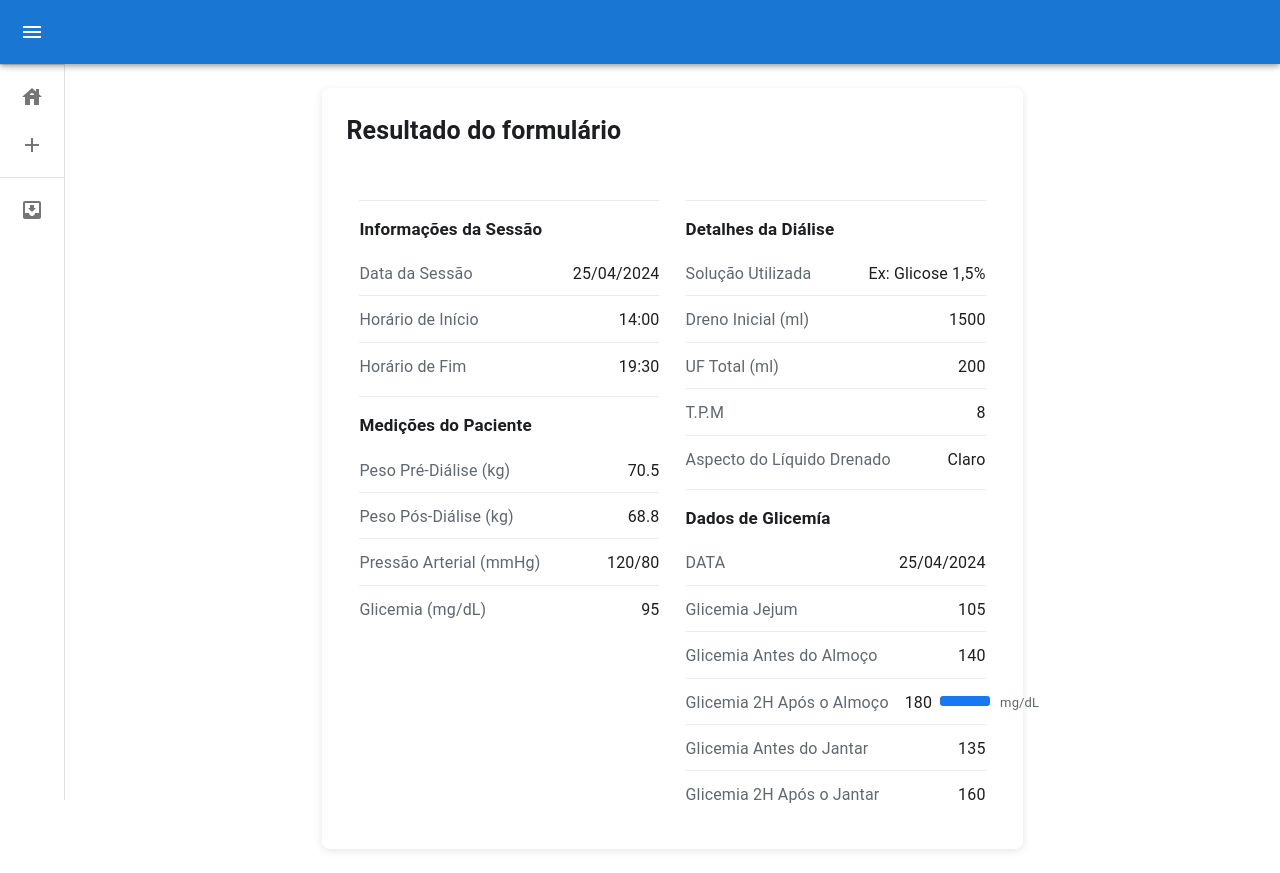
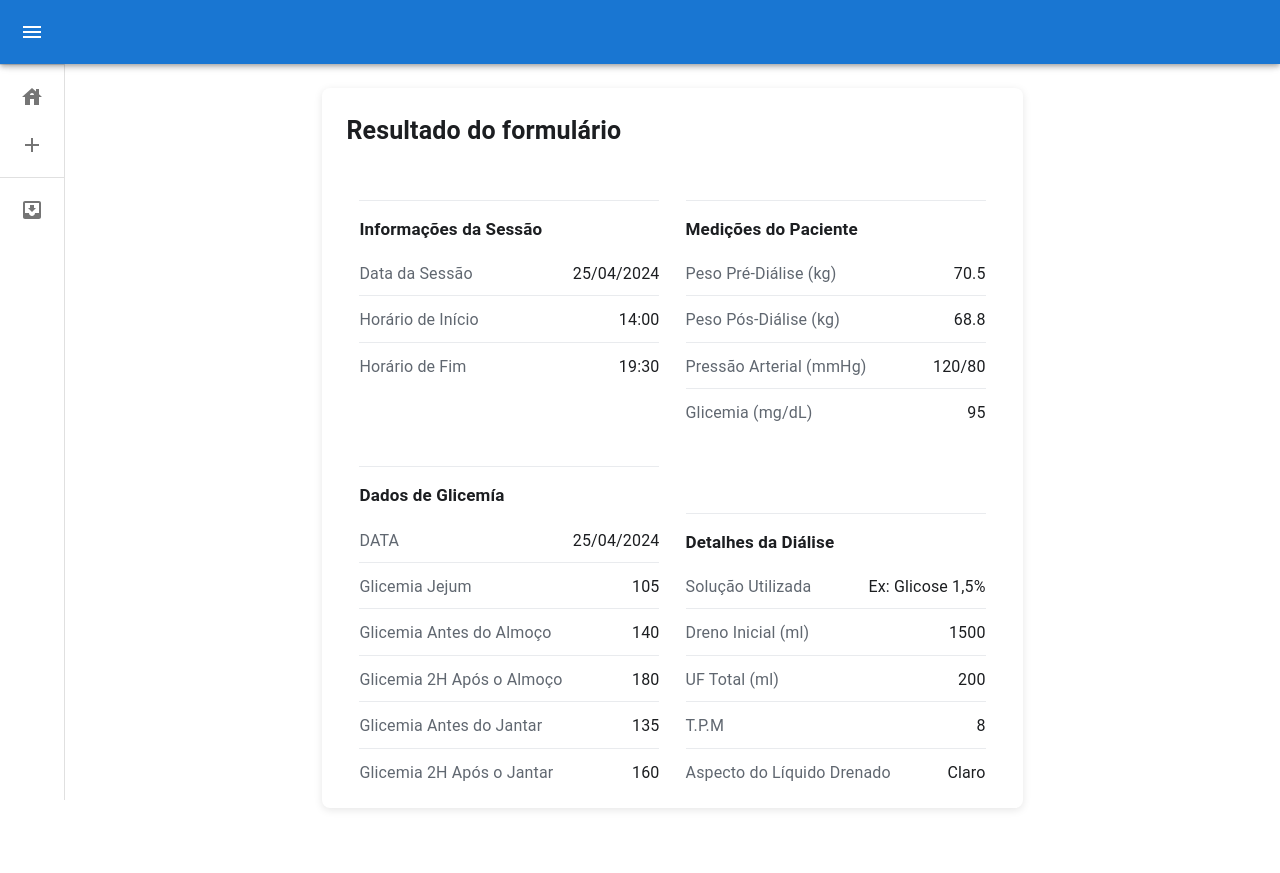
Before and after one commit to Kaio-d-silva/Pi-React, a React (Create React App) app: page /dados in a window 1280 px wide. After the commit the page ends 832 px from the top, so only its background shows below. Built offline with nearby package versions, Linux system fonts and the light colour scheme.

Commit message:
correções de estilo

```diff
--- a/src/assets/css/ContainerFormularios.module.css
+++ b/src/assets/css/ContainerFormularios.module.css
@@ -24,7 +24,7 @@
     border-right: 1px solid #e0e0e0;
     border-left: 1px solid #e0e0e0;
     font-size: 1.1em;
-    padding: 25px 40px;
+    padding: 25px;
     margin-right: 4px;
     margin-left: 20px;
     width: 150px;
--- a/src/assets/css/FormularioCadastro.module.css
+++ b/src/assets/css/FormularioCadastro.module.css
@@ -72,6 +72,7 @@
 .inputCadastroPaciente,
 .labelCadastroPaciente {
     box-sizing: border-box; /* Para que padding e border não aumentem a largura total */
+    font-size: 16px; /* Tamanho da fonte dos inputs */
 }
 
 .inputCadastroPaciente {
--- a/src/assets/css/PadraoFormulario.module.css
+++ b/src/assets/css/PadraoFormulario.module.css
@@ -206,3 +206,7 @@
         /* Garante que caibam mesmo em coluna */
     }
 }
+
+.teste{
+    margin-top: 20px;
+}
--- a/src/assets/css/PadraoFormularioSimples.module.css
+++ b/src/assets/css/PadraoFormularioSimples.module.css
@@ -6,6 +6,7 @@
     width: 100%;
     display: flex;
     justify-content: center;
+    height: 90vh;
 
   }
 
@@ -148,4 +149,11 @@
 
  .dados{
   width: 300px;
+  display: flex;
+  flex-direction: column;
+  justify-content: space-around;
  }
+
+ .ajuste{
+  margin-top: 70px;
+ }
--- a/src/components/PadraoFormularioSimples.tsx
+++ b/src/components/PadraoFormularioSimples.tsx
@@ -45,14 +45,7 @@ const FormResultSimple: React.FC = () => {
     { label: 'DATA', value: '25/04/2024' },
     { label: 'Glicemia Jejum', value: 105 },
     { label: 'Glicemia Antes do Almoço', value: 140 },
-    {
-      label: 'Glicemia 2H Após o Almoço',
-      value: {
-        text: 180,
-        bar: true,
-        unit: 'mg/dL',
-      },
-    },
+    { label: 'Glicemia 2H Após o Almoço',value: 180},
     { label: 'Glicemia Antes do Jantar', value: 135 },
     { label: 'Glicemia 2H Após o Jantar', value: 160 },
   ];
@@ -93,12 +86,13 @@ const FormResultSimple: React.FC = () => {
         </div>
         <div  className={styles.formularioConteudo}>
         <div  className={styles.dados}>
-        <div className='ajuste'>{renderSection("Informações da Sessão", sessionInfo)}</div>
-        <div className='ajuste'>{renderSection("Medições do Paciente", patientMeasurements)}</div>
+        <div>{renderSection("Informações da Sessão", sessionInfo)}</div>
+        <div className={styles.ajuste}>{renderSection("Dados de Glicemía", glycemiaInfo)}</div>
         </div>
         <div  className={styles.dados}>
-        <div className='ajuste'>{renderSection("Detalhes da Diálise", dialysisDetails)}</div>
-        <div className='ajuste'>{renderSection("Dados de Glicemía", glycemiaInfo)}</div>
+        <div>{renderSection("Medições do Paciente", patientMeasurements)}</div>
+        <div className={styles.ajuste}>{renderSection("Detalhes da Diálise", dialysisDetails)}</div>
+
         </div>
         </div>
       </div>
--- a/src/views/ControleDialise.tsx
+++ b/src/views/ControleDialise.tsx
@@ -37,7 +37,7 @@ const FormularioDialise = () => {
 
                         <fieldset className={styles.formFieldset}>
                             <legend className={styles.formFieldsetLegend}>Detalhes da Diálise</legend>
-                            <div className="form-group">
+                            <div className={styles.formGroup}>
                                 <label htmlFor="solution-type">Solução Utilizada:</label>
                                 <input className={styles.inputForm} type="text" id="solution-type" name="solution_type" placeholder="Ex: Glicose 1.5%" required />
                             </div>
```
